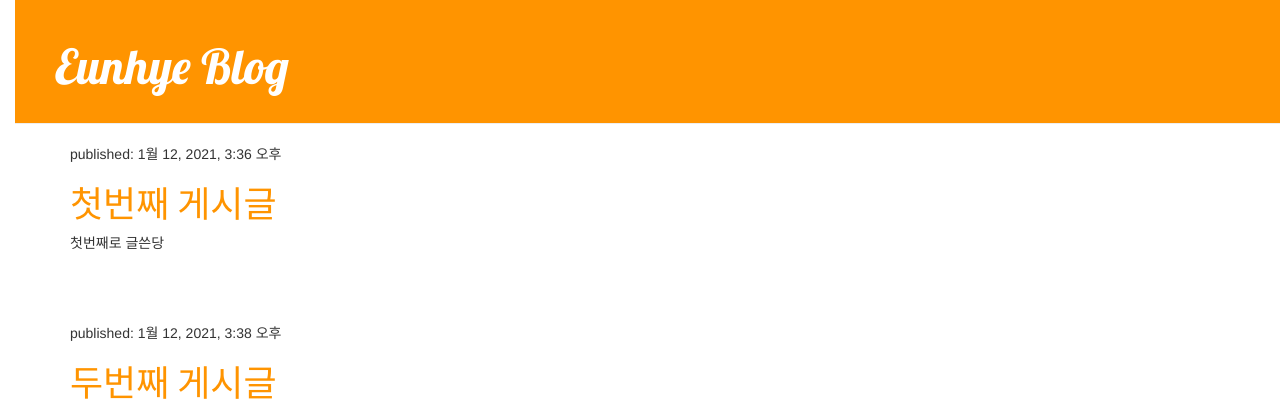
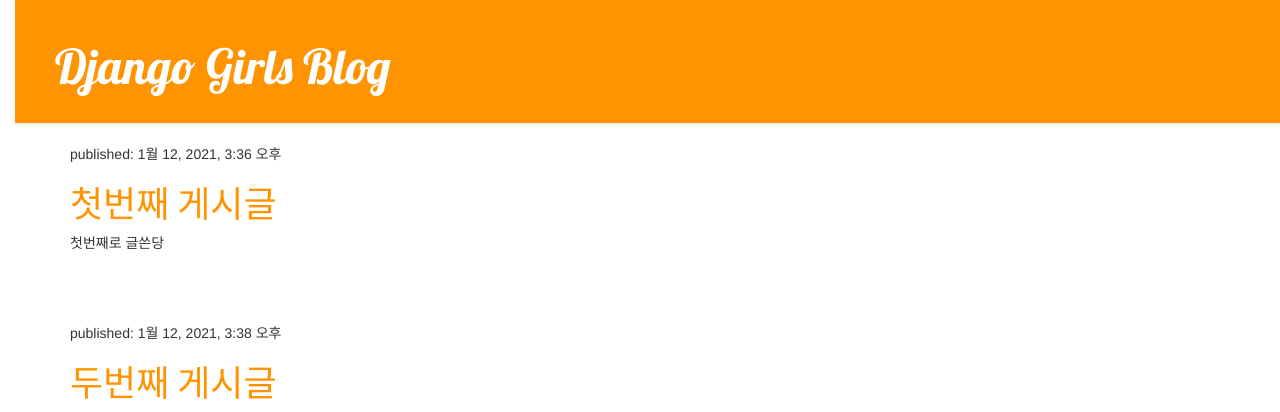
Before and after one commit to eheh10/piro14_djangogirls, a Django app: page / in a window 1280 px wide. Shown: the top 412 px of the page. Run offline with Django 3.2, Linux system fonts and the light colour scheme; data comes from the database, SQL or seed files in the repository; some libraries are stand-ins or nearby versions.

Commit message:
템플릿 확장하기

```diff
--- /dev/null
+++ b/blog/templates/blog/base.html
@@ -0,0 +1,23 @@
+{% load static %}
+<html>
+    <head>
+        <title>Django Girls blog</title>
+        <link rel="stylesheet" href="//maxcdn.bootstrapcdn.com/bootstrap/3.2.0/css/bootstrap.min.css">
+        <link rel="stylesheet" href="//maxcdn.bootstrapcdn.com/bootstrap/3.2.0/css/bootstrap-theme.min.css">
+        <link href='//fonts.googleapis.com/css?family=Lobster&subset=latin,latin-ext' rel='stylesheet' type='text/css'>
+        <link rel="stylesheet" href="{% static 'css/blog.css' %}">
+    </head>
+    <body>
+        <div class="page-header">
+            <h1><a href="/">Django Girls Blog</a></h1>
+        </div>
+        <div class="content container">
+            <div class="row">
+                <div class="col-md-8">
+                {% block content %}
+                {% endblock %}
+                </div>
+            </div>
+        </div>
+    </body>
+</html>
--- a/blog/templates/blog/post_list.html
+++ b/blog/templates/blog/post_list.html
@@ -1,3 +1,4 @@
+{% extends 'blog/base.html' %}
 {% load static %}
 
 <html>
@@ -10,13 +11,7 @@
         <link href="//fonts.googleapis.com/css?family=Lobster&subset=latin,latin-ext" rel="stylesheet" type="text/css">
     </head>
     <body>
-        <div class="page-header">
-            <h1><a href="">Eunhye Blog</a></h1>
-        </div>
-
-        <div class="content container">
-            <div class="row">
-                <div class="col-md-8">
+        {%block content%}
             {% for post in posts %}
                 <div class="post">
                     <p>published: {{ post.published_date }}</p>
@@ -24,8 +19,6 @@
                     <p>{{ post.text|linebreaksbr }}</p>
                 </div>
             {% endfor %}
-                </div>
-            </div>
-        </div>
+        {%endblock%}
     </body>
 </html>
```
Lines whose indentation alone changed are shown as unchanged.
